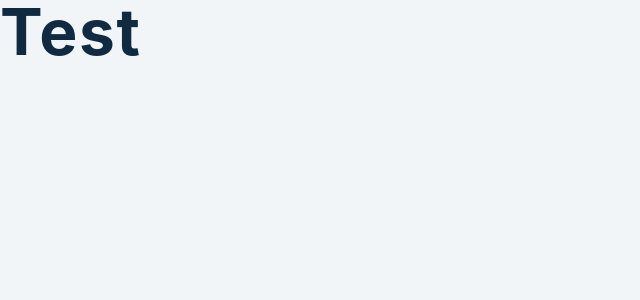
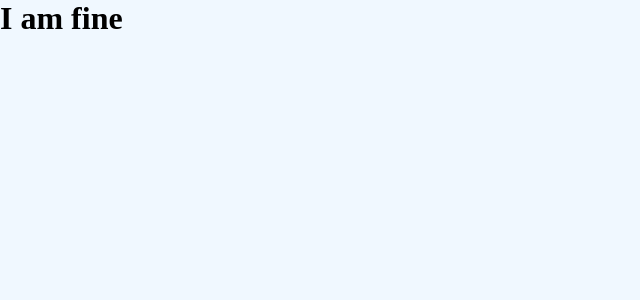
Before and after one commit to Kripu77/Tours, a React (Create React App) app in the folder tours/: page / in a window 1280 px wide. Shown: the top 300 px of the page, without its empty margins (0-640 px from the left). Built offline with nearby package versions, Linux system fonts and the light colour scheme.

Commit message:
pre file

```diff
--- a/tours/src/App.js
+++ b/tours/src/App.js
@@ -1,11 +1,14 @@
-import React from 'react'
+import React, {useState, useEffect} from 'react'
+import Loading from './components/Loading';
+import Error from './components/Error';
 import "./css/index.css"
+
+import Tours from './components/Tours';
+const url = 'https://course-api.com/react-tours-project'
 const App = () => {
-    return (
-        <div>
-            <h1> test</h1>
-        </div>
-    )
+ return <>
+ <h1> I am fine</h1>
+ </>
 }
 
 export default App
--- /dev/null
+++ b/tours/src/components/Error.js
@@ -0,0 +1,11 @@
+import React from 'react'
+
+const Error = () => {
+    return (
+        <div>
+            <h1> Error 404</h1>
+        </div>
+    )
+}
+
+export default Error
--- a/tours/src/components/Loading.js
+++ b/tours/src/components/Loading.js
@@ -0,0 +1,11 @@
+import React, {useState} from 'react'
+
+const Loading = () => {
+
+    const[isLoading, setIsLoading] = useState(true);
+    return <>
+    {isLoading ? <h1> Loading.....</h1> : setIsLoading(false)}
+    </>
+}
+
+export default Loading
--- a/tours/src/components/Tour.js
+++ b/tours/src/components/Tour.js
@@ -0,0 +1,13 @@
+import React from 'react'
+
+const Tour = ({id, image, info, price, name}) => {
+
+    return <>
+
+    <h1> The tour components is fine</h1>
+    </>
+
+
+}
+
+export default Tour
--- a/tours/src/components/Tours.js
+++ b/tours/src/components/Tours.js
@@ -0,0 +1,9 @@
+import React from 'react'
+import Tour from './Tour';
+
+const Tours = () => {
+ return <>
+ <h1> This is running properly</h1></>
+}
+
+export default Tours
--- a/tours/src/css/index.css
+++ b/tours/src/css/index.css
@@ -1,258 +1,8 @@
-/*
-===============
-Variables
-===============
-*/
-
-:root {
-    /* dark shades of primary color*/
-    --clr-primary-1: hsl(205, 86%, 17%);
-    --clr-primary-2: hsl(205, 77%, 27%);
-    --clr-primary-3: hsl(205, 72%, 37%);
-    --clr-primary-4: hsl(205, 63%, 48%);
-    /* primary/main color */
-    --clr-primary-5: hsl(205, 78%, 60%);
-    /* lighter shades of primary color */
-    --clr-primary-6: hsl(205, 89%, 70%);
-    --clr-primary-7: hsl(205, 90%, 76%);
-    --clr-primary-8: hsl(205, 86%, 81%);
-    --clr-primary-9: hsl(205, 90%, 88%);
-    --clr-primary-10: hsl(205, 100%, 96%);
-    /* darkest grey - used for headings */
-    --clr-grey-1: hsl(209, 61%, 16%);
-    --clr-grey-2: hsl(211, 39%, 23%);
-    --clr-grey-3: hsl(209, 34%, 30%);
-    --clr-grey-4: hsl(209, 28%, 39%);
-    /* grey used for paragraphs */
-    --clr-grey-5: hsl(210, 22%, 49%);
-    --clr-grey-6: hsl(209, 23%, 60%);
-    --clr-grey-7: hsl(211, 27%, 70%);
-    --clr-grey-8: hsl(210, 31%, 80%);
-    --clr-grey-9: hsl(212, 33%, 89%);
-    --clr-grey-10: hsl(210, 36%, 96%);
-    --clr-white: #fff;
-    --clr-red-dark: hsl(360, 67%, 44%);
-    --clr-red-light: hsl(360, 71%, 66%);
-    --clr-green-dark: hsl(125, 67%, 44%);
-    --clr-green-light: hsl(125, 71%, 66%);
-    --clr-black: #222;
-    --transition: all 0.3s linear;
-    --spacing: 0.1rem;
-    --radius: 0.25rem;
-    --light-shadow: 0 5px 15px rgba(0, 0, 0, 0.1);
-    --dark-shadow: 0 5px 15px rgba(0, 0, 0, 0.2);
-    --max-width: 1170px;
-    --fixed-width: 620px;
-}
-
-/*
-===============
-Global Styles
-===============
-*/
-
-*,
-::after,
-::before {
+*{
     margin: 0;
     padding: 0;
     box-sizing: border-box;
 }
-
-body {
-    font-family: -apple-system, BlinkMacSystemFont, 'Segoe UI', Roboto, Oxygen,
-        Ubuntu, Cantarell, 'Open Sans', 'Helvetica Neue', sans-serif;
-    background: var(--clr-grey-10);
-    color: var(--clr-grey-1);
-    line-height: 1.5;
-    font-size: 0.875rem;
+body{
+    background-color: aliceblue;
 }
-
-ul {
-    list-style-type: none;
-}
-
-a {
-    text-decoration: none;
-}
-
-h1,
-h2,
-h3,
-h4 {
-    letter-spacing: var(--spacing);
-    text-transform: capitalize;
-    line-height: 1.25;
-    margin-bottom: 0.75rem;
-}
-
-h1 {
-    font-size: 3rem;
-}
-
-h2 {
-    font-size: 2rem;
-}
-
-h3 {
-    font-size: 1.25rem;
-}
-
-h4 {
-    font-size: 0.875rem;
-}
-
-p {
-    margin-bottom: 1.25rem;
-    color: var(--clr-grey-5);
-}
-
-@media screen and (min-width: 800px) {
-    h1 {
-        font-size: 4rem;
-    }
-
-    h2 {
-        font-size: 2.5rem;
-    }
-
-    h3 {
-        font-size: 1.75rem;
-    }
-
-    h4 {
-        font-size: 1rem;
-    }
-
-    body {
-        font-size: 1rem;
-    }
-
-    h1,
-    h2,
-    h3,
-    h4 {
-        line-height: 1;
-    }
-}
-
-/*  global classes */
-
-/* section */
-.section {
-    width: 90vw;
-    margin: 0 auto;
-    max-width: var(--max-width);
-}
-
-@media screen and (min-width: 992px) {
-    .section {
-        width: 95vw;
-    }
-}
-
-.btn {
-    background: var(--clr-primary-5);
-    display: inline-block;
-    padding: 0.25rem 0.5rem;
-    border-radius: var(--radius);
-    text-transform: capitalize;
-    color: var(--clr-white);
-    letter-spacing: var(--spacing);
-    border-color: transparent;
-    cursor: pointer;
-    margin-top: 2rem;
-    font-size: 1.2rem;
-}
-
-/*
-===============
-Tours
-===============
-*/
-main {
-    width: 90vw;
-    max-width: var(--fixed-width);
-    margin: 5rem auto;
-}
-
-.loading {
-    text-align: center;
-}
-
-.title {
-    text-align: center;
-    margin-bottom: 4rem;
-}
-
-.underline {
-    width: 6rem;
-    height: 0.25rem;
-    background: var(--clr-primary-5);
-    margin-left: auto;
-    margin-right: auto;
-}
-
-.single-tour {
-    background: var(--clr-white);
-    border-radius: var(--radius);
-    margin: 2rem 0;
-    box-shadow: var(--light-shadow);
-    transition: var(--transition);
-}
-
-.single-tour:hover {
-    box-shadow: var(--dark-shadow);
-}
-
-.single-tour img {
-    width: 100%;
-    height: 20rem;
-    object-fit: cover;
-    border-top-right-radius: var(--radius);
-    border-top-left-radius: var(--radius);
-}
-
-.tour-info {
-    display: flex;
-    justify-content: space-between;
-    align-items: center;
-    margin-bottom: 1.5rem;
-}
-
-.tour-info h4 {
-    margin-bottom: 0;
-}
-
-.single-tour button {
-    background: transparent;
-    border-color: transparent;
-    text-transform: capitalize;
-    color: var(--clr-primary-5);
-    font-size: 1rem;
-    cursor: pointer;
-    padding-left: 0.25rem;
-}
-
-.tour-price {
-    color: var(--clr-primary-5);
-    background: var(--clr-primary-10);
-    padding: 0.25rem 0.5rem;
-    border-radius: var(--radius);
-}
-
-.single-tour footer {
-    padding: 1.5rem 2rem;
-}
-
-.single-tour .delete-btn {
-    display: block;
-    width: 200px;
-    margin: 1rem auto 0 auto;
-    color: var(--clr-red-dark);
-    letter-spacing: var(--spacing);
-    background: transparent;
-    border: 1px solid var(--clr-red-dark);
-    padding: 0.25rem 0.5rem;
-    border-radius: var(--radius);
-}
```
